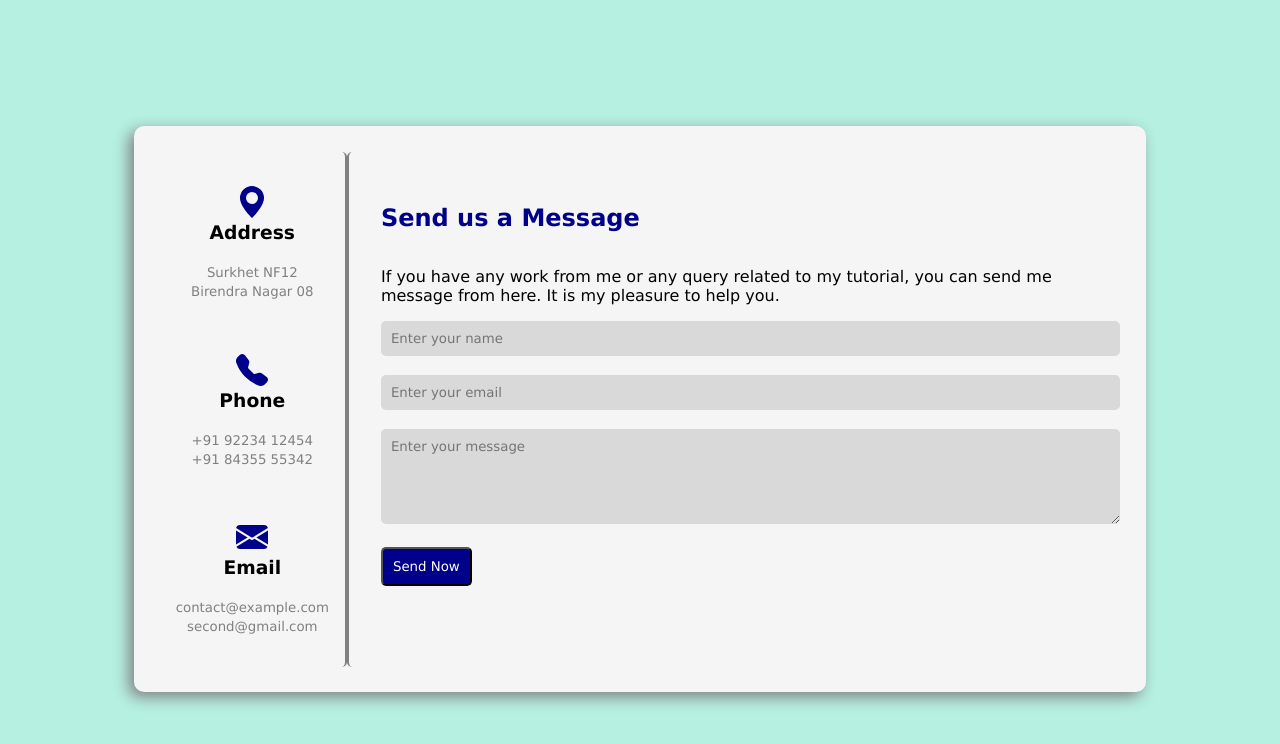
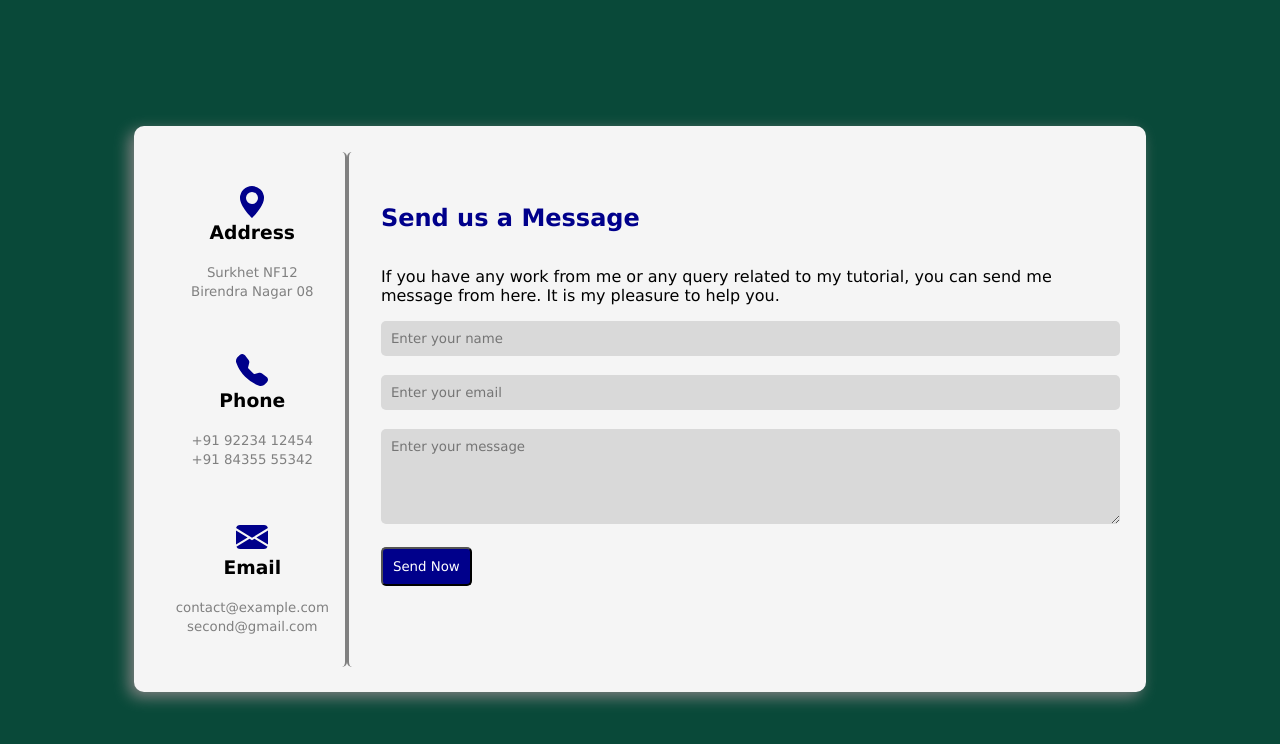
Before and after one commit to Thej7/ContactPage, a plain HTML site: page index.html in a window 1280 px wide. Drawn offline with Linux system fonts and the light colour scheme.

Commit message:
Feat: New bg color

```diff
--- a/style.css
+++ b/style.css
@@ -4,7 +4,7 @@
 }
 
 body {
-    background-color: rgb(181, 240, 225);
+    background-color: rgb(9, 73, 57);
 }
 
 .main-section {
```
